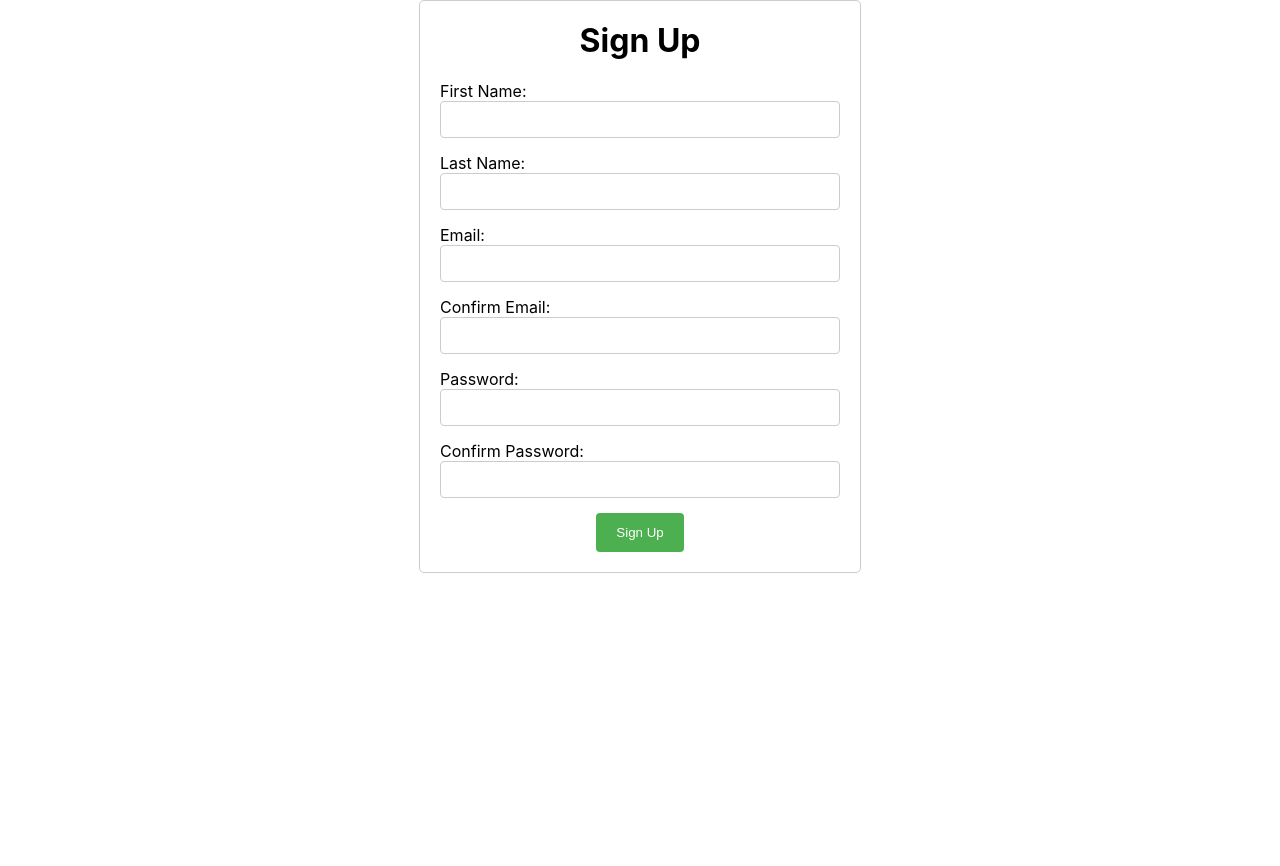
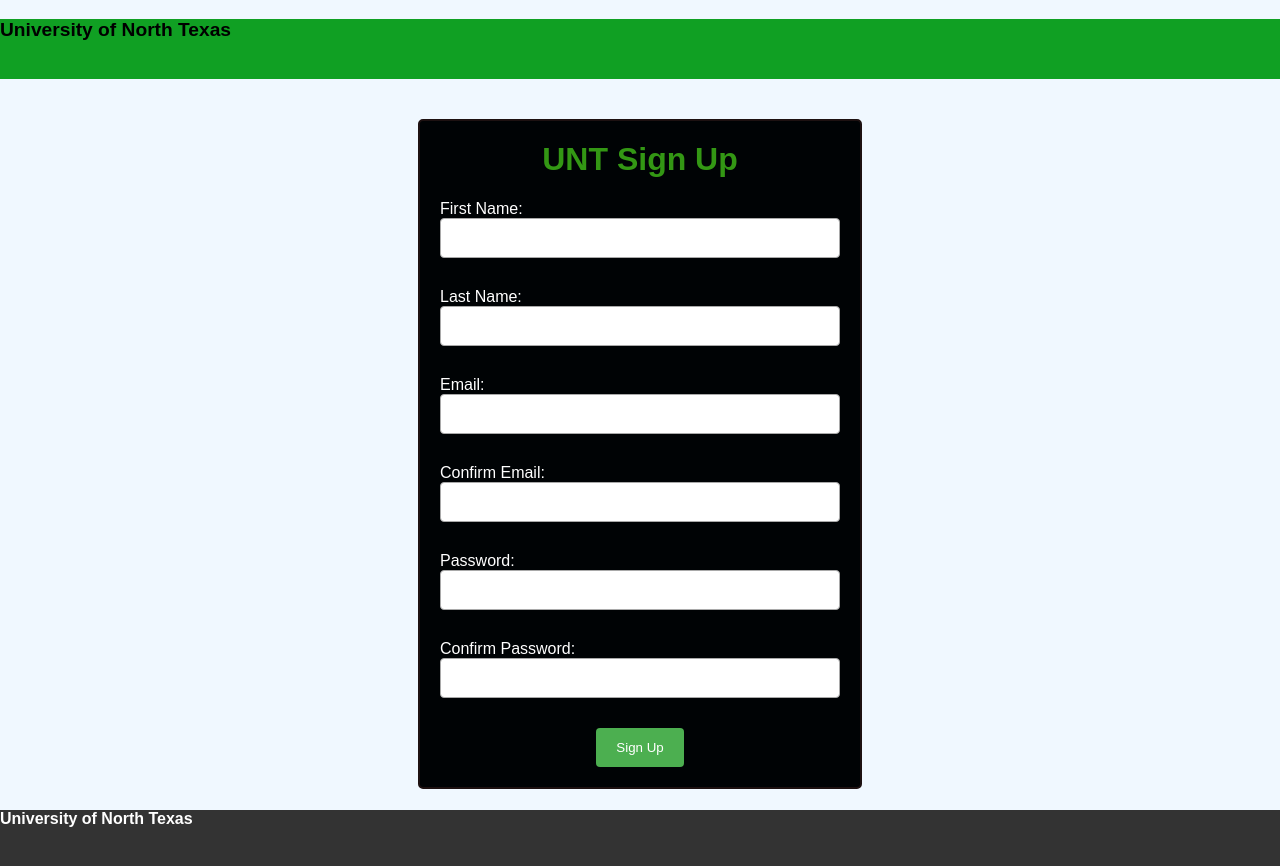
Before and after one commit to kbb0135/Team-7, a React (Create React App) app in the folder unt-canteen/: page / in a window 1280 px wide. Shown: the top 866 px of the page. Before the commit the page ends 800 px from the top, so only its background shows below. Built offline with nearby package versions, Linux system fonts and the light colour scheme.

Commit message:
Updated on signup, login, header, footer, and menuNavbar

```diff
--- /dev/null
+++ b/unt-canteen/src/Footer.jsx
@@ -0,0 +1,11 @@
+import React from 'react';
+import './style.css'; // Import CSS file for Navbar component
+
+const Footer = () => {
+    return (
+        <nav className="footNavbar">
+            <h4 className = "unt-logo-f">University of North Texas</h4>
+        </nav>
+    )
+}
+export default Footer;
--- /dev/null
+++ b/unt-canteen/src/Header.jsx
@@ -0,0 +1,11 @@
+import React from 'react';
+import './style.css'; // Import CSS file for Navbar component
+
+const Header = () => {
+    return (
+        <nav className="headNavbar">
+            <h3 className = "unt-logo">University of North Texas</h3>
+        </nav>
+    )
+}
+export default Header;
--- /dev/null
+++ b/unt-canteen/src/Login.jsx
@@ -0,0 +1,27 @@
+import React, {useState} from 'react';
+import './index.css';
+function Login() {
+    const [email, setEmail] = useState('');
+    const [password, setPassword] = useState('');
+
+    const handleSubmit = (event) => {
+        event.preventDefault();
+        // handle sign up logic
+      }
+
+  return (
+    <div className="login">
+      <h2 className="unt-login">UNT LogIn</h2>
+      <form onSubmit={handleSubmit}>
+        <label htmlFor="email">Email:</label>
+        <input type="email" id="email" className="email" value={email} onChange={(e) => setEmail(e.target.value)} required />
+        <label htmlFor="password">Password:</label>
+        <input type="password" id="password" className="password" value={password} onChange={(e) => setPassword(e.target.value)} required />
+        <input type="submit" value="LogIn" />
+        <h4 className="direct">Back to SignUp</h4>
+      </form>
+    </div>
+  );
+}
+
+export default Login;
--- /dev/null
+++ b/unt-canteen/src/Pages/LoginPage.jsx
@@ -0,0 +1,16 @@
+import React from "react";
+import Header from "../Header.jsx";
+import Footer from "../Footer.jsx";
+import Login from "../Login.jsx";
+
+const LoginPage = () => {
+    return(
+    <div>
+        <Header/>
+        <Login />
+        <Footer/>
+
+    </div>
+    )
+}
+export default LoginPage;
--- /dev/null
+++ b/unt-canteen/src/Pages/SignUpPage.jsx
@@ -0,0 +1,16 @@
+import React from "react";
+import Header from "../Header.jsx";
+import Footer from "../Footer.jsx";
+import SignUp from "../SignUp.jsx";
+
+const SignUpPage = () => {
+    return(
+    <div>
+        <Header/>
+        <SignUp />
+        <Footer/>
+
+    </div>
+    )
+}
+export default SignUpPage;
--- a/unt-canteen/src/SignUp.jsx
+++ b/unt-canteen/src/SignUp.jsx
@@ -15,21 +15,21 @@
   }
   return (
     <div className="signup">
-      <h1>Sign Up</h1>
+      <h1>UNT Sign Up</h1>
       <form onSubmit={handleSubmit}>
-        <label htmlFor="firstName">First Name:</label>
-        <input type="text" id="firstName" name="firstName" value={firstName} onChange={(e) => setFirstName(e.target.value)} required />
-        <label htmlFor="lastName">Last Name:</label>
-        <input type="text" id="lastName" name="lastName" value={lastName} onChange={(e) => setLastName(e.target.value)} required />
-        <label htmlFor="email">Email:</label>
-        <input type="email" id="email" name="email" value={email} onChange={(e) => setEmail(e.target.value)} required />
-        <label htmlFor="confirmEmail">Confirm Email:</label>
-        <input type="email" id="confirmEmail" name="confirmEmail" value={confirmEmail} onChange={(e) => setConfirmEmail(e.target.value)} required />
-        <label htmlFor="password">Password:</label>
-        <input type="password" id="password" name="password" value={password} onChange={(e) => setPassword(e.target.value)} required />
-        <label htmlFor="confirmPassword">Confirm Password:</label>
-        <input type="password" id="confirmPassword" name="confirmPassword" value={confirmPassword} onChange={(e) => setConfirmPassword(e.target.value)} required />
-        <input type="submit" value="Sign Up" />
+        <label htmlFor="firstName" className="sign">First Name:</label>
+        <input type="text" id="firstName" className="firstName" value={firstName} onChange={(e) => setFirstName(e.target.value)} required />
+        <label htmlFor="lastName" className="sign">Last Name:</label>
+        <input type="text" id="lastName" className="lastName" value={lastName} onChange={(e) => setLastName(e.target.value)} required />
+        <label htmlFor="email" className="sign">Email:</label>
+        <input type="email" id="email" className="email" value={email} onChange={(e) => setEmail(e.target.value)} required />
+        <label htmlFor="confirmEmail" className="sign">Confirm Email:</label>
+        <input type="email" id="confirmEmail" className="confirmEmail" value={confirmEmail} onChange={(e) => setConfirmEmail(e.target.value)} required />
+        <label htmlFor="password" className="sign">Password:</label>
+        <input type="password" id="password" className="password" value={password} onChange={(e) => setPassword(e.target.value)} required />
+        <label htmlFor="confirmPassword" className="sign">Confirm Password:</label>
+        <input type="password" id="confirmPassword" className="confirmPassword" value={confirmPassword} onChange={(e) => setConfirmPassword(e.target.value)} required />
+         <input type="submit" value="Sign Up"/>
       </form>
     </div>
   );
--- a/unt-canteen/src/index.js
+++ b/unt-canteen/src/index.js
@@ -1,14 +1,16 @@
 import React from 'react';
 import ReactDOM from 'react-dom/client';
 import './index.css';
-import SignUp from './SignUp.jsx'
+import SignUpPage from './Pages/SignUpPage.jsx';
+import LoginPage from './Pages/LoginPage.jsx';
 //import App from './App';
 import reportWebVitals from './reportWebVitals';
 
 const root = ReactDOM.createRoot(document.getElementById('root'));
 root.render(
   <React.StrictMode>
-    <SignUp />
+    <SignUpPage />
+
   </React.StrictMode>
 );
 
--- a/unt-canteen/src/style.css
+++ b/unt-canteen/src/style.css
@@ -1,25 +1,57 @@
+body {
+  background-color: #f0f8ff;
+    font-family: Arial, sans-serif;
+    background-size: cover; /* Add this property to make the image fit within the body element */
+    background-repeat: no-repeat; /* Optional: prevent image from repeating */
+    background-position: center center; /* Optional: center the image horizontally and vertically */
+
+}
 .signup {
-    max-width: 400px;
-    margin: 0 auto;
-    padding: 20px;
-    border: 1px solid #ccc;
-    border-radius: 5px;
+  max-width: 400px;
+  margin: 0 auto;
+  padding: 20px;
+  border: 1px solid #1d1111;
+  border-width: 2px;
+  border-radius: 5px;
+  margin-top: 40px;
+  background-color: #000305;
+  }
+
+  .login {
+  max-width: 400px;
+  margin: 0 auto;
+  padding: 20px;
+  border: 1px solid #1d1111;
+  border-width: 2px;
+  border-radius: 5px;
+  margin-top: 40px;
+  background-color: #000305;
+  color:white;
+  margin-left: 20px;
+  }
+  .unt-login {
+    text-align: center;
   }
 
   h1 {
     text-align: center;
     margin-top: 0;
+    color: #339714;
   }
-
+  .sign {
+    color: #fff;
+  }
   input[type="text"],
   input[type="email"],
   input[type="password"] {
     width: 100%;
     padding: 10px;
-    margin-bottom: 15px;
-    border: 1px solid #ccc;
+    margin-bottom: 30px;
+    border: 1px solid #A9A9A9;
     border-radius: 4px;
     box-sizing: border-box;
+    background-color: #FFFFFF;
+    font-size: 16px;
   }
 
   input[type="submit"] {
@@ -36,3 +68,63 @@
   input[type="submit"]:hover {
     background-color: #45a049;
   }
+  .direct {
+    text-align:center;
+    text-decoration: none;
+  }
+  .direct:hover {
+    cursor: pointer;
+    color: rgb(160, 23, 23);
+    text-decoration: none;
+
+  }
+
+  /* Navbar Home Menu Part */
+  .navbar {
+    background-color: #333;
+    height: 60px;
+    display: flex;
+    justify-content: center;
+    align-items: center;
+  }
+
+  .nav-links {
+    list-style: none;
+    display: flex;
+  }
+
+  .nav-item {
+    margin-right: 1rem;
+  }
+
+  .nav-item a {
+    color: #fff;
+    text-decoration: none;
+    padding: 0.8rem;
+  }
+
+  .nav-item a:hover {
+    color: #ccc;
+  }
+
+  .headNavbar {
+    background-color: #10a023;
+    height: 60px;
+    justify-content: center;
+    align-items: center;
+  }
+  .footNavbar {
+    background-color: #333;
+    height: 60px;
+    justify-content: center;
+    align-items: center;
+  }
+  .unt-logo {
+    font-size: 1.2em;
+  }
+  .unt-title {
+    font-size: 1.2em;
+  }
+  .unt-logo-f {
+    color: #ffff;
+  }
```
Also changed, not shown: unt-canteen/src/MenuNavBar.jsx (added, +20 -0 lines), unt-canteen/src/Pages/firebase.js (added, +17 -0 lines), unt-canteen/src/Pages/read.txt (added), unt-canteen/src/images/signup.jpg (added).
